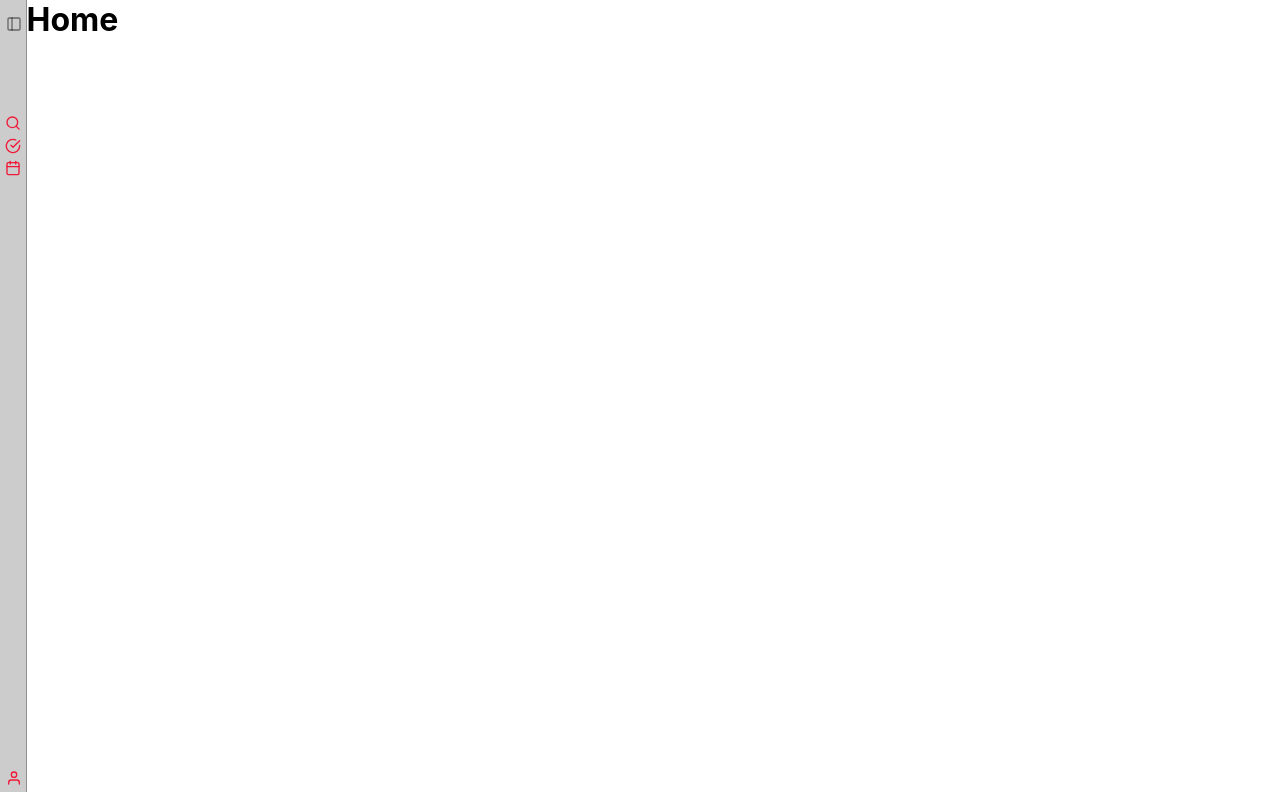
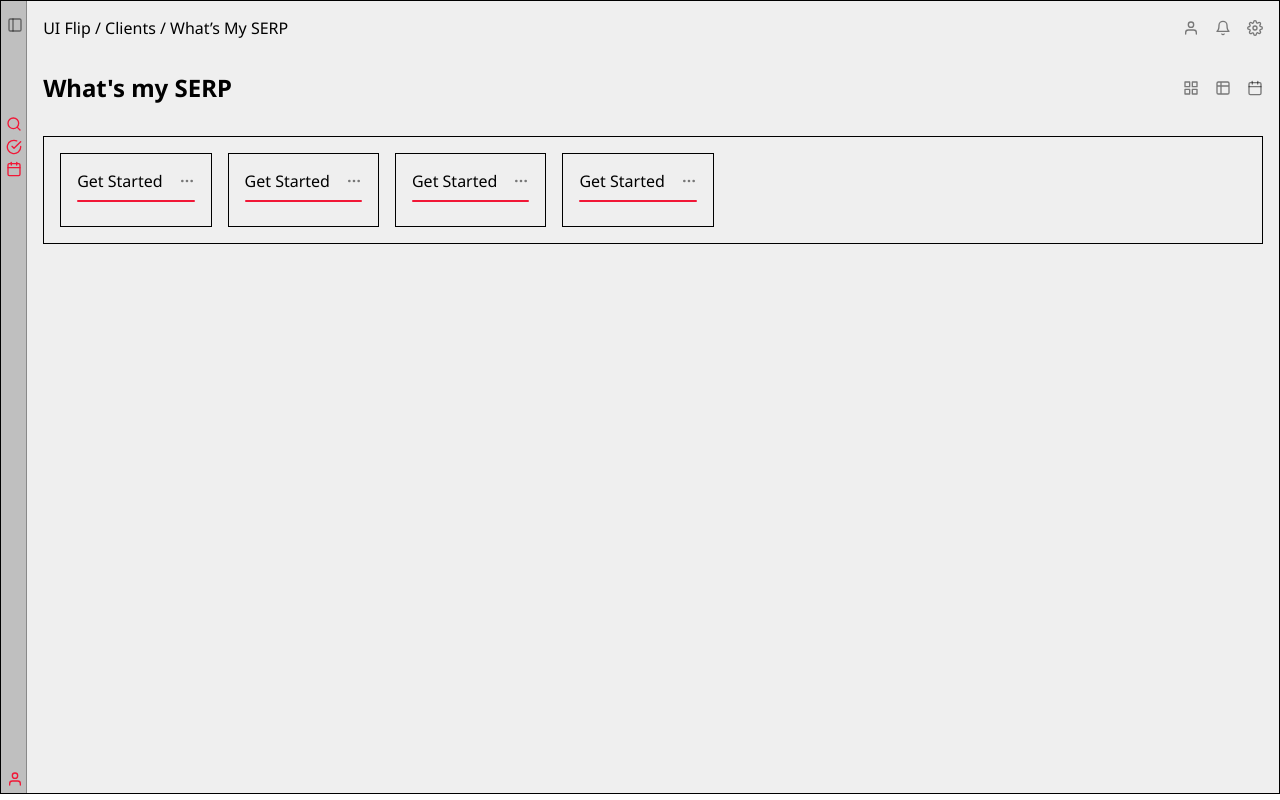
Before and after one commit to FariassArthur/NoteBox, a Next.js app in the folder front/: page / in a window 1280 px wide. Built offline with nearby package versions, Linux system fonts and the light colour scheme.

Commit message:
Adding new components of home page

```diff
--- a/front/src/app/globals.css
+++ b/front/src/app/globals.css
@@ -19,5 +19,4 @@
   margin: 0;
   padding: 0;
   text-decoration: none;
-  font-family: "Inter", Helvetica, sans-serif;
 }
--- a/front/src/app/layout.tsx
+++ b/front/src/app/layout.tsx
@@ -16,7 +16,7 @@ export default function RootLayout({
 }>) {
   return (
     <html lang="en">
-      <body className={notoSans.className}>{children}</body>
+        <body className={notoSans.className}>{children}</body>
     </html>
   );
 }
--- a/front/src/app/page.tsx
+++ b/front/src/app/page.tsx
@@ -1,23 +1,53 @@
-"use client"
+"use client";
 
 //styles
 import styled from "styled-components";
 
 //components
-import Aside from "../components/Aside/Aside";
+import Aside from "../components/common/Aside";
+import Header from "../components/common/Header";
+import HomeMain from "../components/home/HomeMain";
+import HomeHeader from "../components/home/HomeHeader";
+
+const Home = () => {
+  return (
+    <Main>
+      <Aside />
+      <section className="mainContainner">
+        <Header />
+        <HomeHeader />
+        <HomeMain />
+      </section>
+    </Main>
+  );
+};
+
+export default Home;
 
 const Main = styled.main`
+  background-color: var(--background-color);
+
   display: flex;
+  box-sizing: border-box;
 
   min-height: 95vh;
   max-height: 100vh;
-`
 
-export default function Home() {
-  return (
-    <Main>
-      <Aside></Aside>
-      <h1>Home</h1>
-    </Main>
-  );
-}
+  min-width: 95vw;
+  max-width: 100vw;
+
+  border: 1px solid;
+
+  .mainContainner {
+    width: 100%;
+    height: 100%;
+    box-sizing: border-box;
+
+    display: flex;
+    flex-direction: column;
+    gap: 2rem;
+
+    position: relative;
+    padding: 1rem;
+  }
+`;
--- a/front/src/components/assets/StyledAssets.tsx
+++ b/front/src/components/assets/StyledAssets.tsx
@@ -4,4 +4,22 @@ export const Icon = styled.i`
   display: flex;
   align-items: center;
   text-align: center;
+
+  cursor: pointer;
+
+  color: var(--icon-color);
+
+  &:hover {
+    color: var(--icon-colored);
+  }
 `;
+
+export const Bar = styled.div`
+  width: 100%;
+  height: 2px;
+
+  margin: 0.5rem 0;
+  border-radius: 25px;
+
+  background-color: var(--icon-colored);
+`;
--- /dev/null
+++ b/front/src/components/common/Header.tsx
@@ -0,0 +1,52 @@
+import React from "react";
+
+//styles
+import styled from "styled-components";
+
+//styled components
+import { Icon } from "../assets/StyledAssets";
+
+//icons
+import { FiUser, FiBell, FiSettings } from "react-icons/fi";
+
+type Props = {};
+
+const Header = (props: Props) => {
+  return (
+    <HeaderContainner>
+      <p>UI Flip / Clients / What’s My SERP</p>
+
+      <section className="iconsContainner">
+        <Icon>
+          <FiUser />
+        </Icon>
+        <Icon>
+          <FiBell />
+        </Icon>
+        <Icon>
+          <FiSettings />
+        </Icon>
+      </section>
+    </HeaderContainner>
+  );
+};
+
+
+export default Header;
+
+const HeaderContainner = styled.header`
+  width: 100%;
+  max-width: 100%;
+
+  display: flex;
+  align-items: center;
+  justify-content: space-between;
+
+  box-sizing: border-box;
+
+  .iconsContainner {
+    display: flex;
+    align-items: center;
+    gap: 1rem;
+  }
+`;
--- /dev/null
+++ b/front/src/components/common/NoteSheet.tsx
@@ -0,0 +1,50 @@
+import React from "react";
+
+//styles
+import styled from "styled-components";
+
+//styled components
+import { Icon, Bar } from "../assets/StyledAssets";
+
+//icons
+import { FiMoreHorizontal } from "react-icons/fi";
+
+type Props = {};
+
+const NoteSheet = (props: Props) => {
+  return (
+    <Main>
+      <header>
+        <section>
+          <p>
+            <span>Get Started</span>
+          </p>
+        </section>
+
+        <Icon>
+          <FiMoreHorizontal />
+        </Icon>
+      </header>
+      <Bar></Bar>
+    </Main>
+  );
+};
+
+export default NoteSheet;
+
+const Main = styled.main`
+  header {
+    max-width: 100%;
+
+    display: flex;
+    align-items: center;
+    justify-content: space-between;
+    gap: 1rem;
+  }
+
+  box-sizing: border-box;
+  padding: 1rem;
+  border: 1px solid;
+
+  max-width: 25%;
+`;
--- /dev/null
+++ b/front/src/components/home/HomeHeader.tsx
@@ -0,0 +1,51 @@
+import React, { useState } from "react";
+
+//styles
+import styled from "styled-components";
+import { Icon } from "../assets/StyledAssets";
+
+//icons
+import { FiCalendar, FiGrid, FiTable } from "react-icons/fi";
+
+type Props = {};
+
+const HomeHeader = (props: Props) => {
+  const [title, setTitle] = useState<string>("What's my SERP");
+
+  return (
+    <HomeHeaderContainner>
+      <header>
+        <h1>{title}</h1>
+        <section className="toolIcons">
+          <Icon>
+            <FiGrid />
+          </Icon>
+          <Icon>
+            <FiTable />
+          </Icon>
+          <Icon>
+            <FiCalendar />
+          </Icon>
+        </section>
+      </header>
+    </HomeHeaderContainner>
+  );
+};
+
+export default HomeHeader;
+
+const HomeHeaderContainner = styled.main`
+  header {
+    display: flex;
+    align-items: center;
+    justify-content: space-between;
+
+    .toolIcons {
+      display: flex;
+      align-items: center;
+      justify-content: space-between;
+
+      gap: 1rem;
+    }
+  }
+`;
--- /dev/null
+++ b/front/src/components/home/HomeMain.tsx
@@ -0,0 +1,31 @@
+import React from "react";
+
+//styles
+import styled from "styled-components";
+
+//components
+import NoteSheet from "../common/NoteSheet";
+
+type Props = {};
+
+const HomeMain = (props: Props) => {
+  return (
+    <Main>
+      <NoteSheet />
+      <NoteSheet />
+      <NoteSheet />
+      <NoteSheet />
+    </Main>
+  );
+};
+
+export default HomeMain;
+
+const Main = styled.main`
+  box-sizing: border-box;
+  padding: 1rem;
+  border: 1px solid;
+
+  display: flex;
+  gap: 1rem;
+`;
```
Also changed, not shown: front/src/components/common/Note.tsx (added, +22 -0 lines), front/src/styles/theme.ts (added, +17 -0 lines), front/src/components/common/Aside.tsx (renamed from front/src/components/Aside/Aside.tsx), front/src/components/common/HomeToDo.tsx (added).
